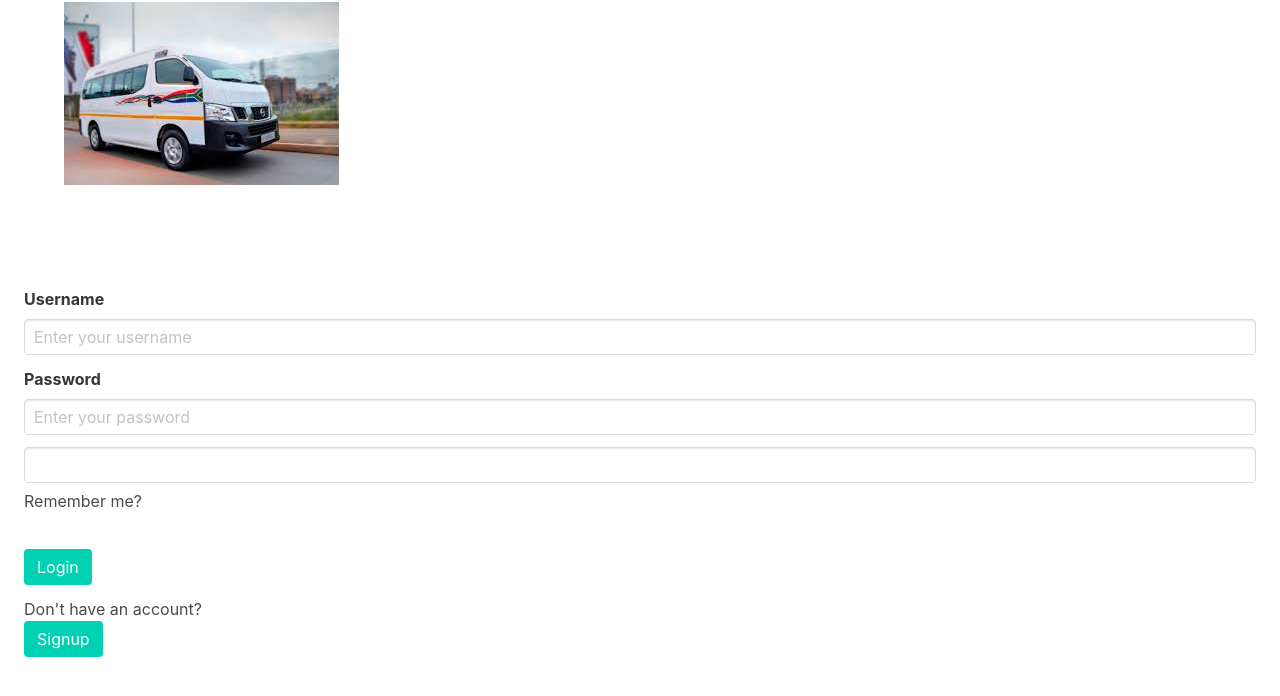
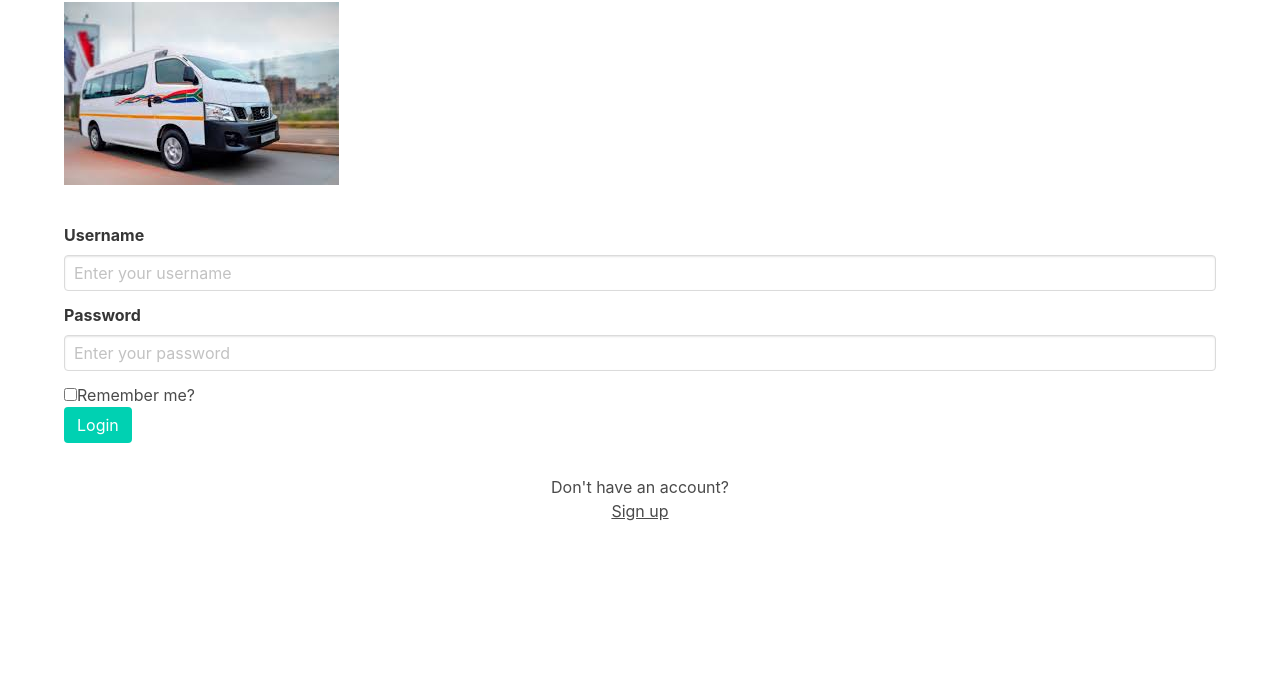
Before and after one commit to smamkele/Find-My-Transport, a plain HTML site: page Assignement 2/index.html in a window 1280 px wide. Shown: the part 132-828 px from the top of the page. After the commit the page ends 800 px from the top, so only its background shows below. Drawn offline with Linux system fonts and the light colour scheme.

Commit message:
edited the signup button

```diff
--- a/Assignement 2/index.html
+++ b/Assignement 2/index.html
@@ -18,8 +18,7 @@
       <div class="container">
         <img src="taxi.jpeg" alt="Minibus Taxi">
       </div>
-    </section>
-    <section class="section">
+      <div class="container" style="margin-top: 2em">
     <form id="login-form" class="form is-half">
       <div class="field">
              <label class="label">Username</label>
@@ -35,12 +34,12 @@
                      type="text"
                      placeholder="Enter your password"/>
       </div>
-      <div class="field">
-        <input id="client-secret"
-               class="input"
+      <div class="checkbox">
+        <input
+              class="checkbox"
                type="checkbox"
                />Remember me?
-      </div><br>
+      </div>
       <div class="field">
                 <input id="submit"
                 type="submit"
@@ -48,14 +47,15 @@
                   class="button is-primary"/>
 
       </div>
-      <p>Don't have an account?</p>
-      <div class="field">
-        <input id="submit"
-        type="submit"
-         value="Signup"
-          class="button is-primary"/>
-
-      </div>
+      <div class="field is-grouped is-grouped-centered" style="margin-top: 2em">
+        <div class="has-text-centered">
+          Don't have an account?
+          <br />
+          <span class="is-link"><u class="is-black">Sign up</u></span>
+        </div>
+        </div>
+        </form>
+</div>
     </section>
   </body>
 </html>
```
